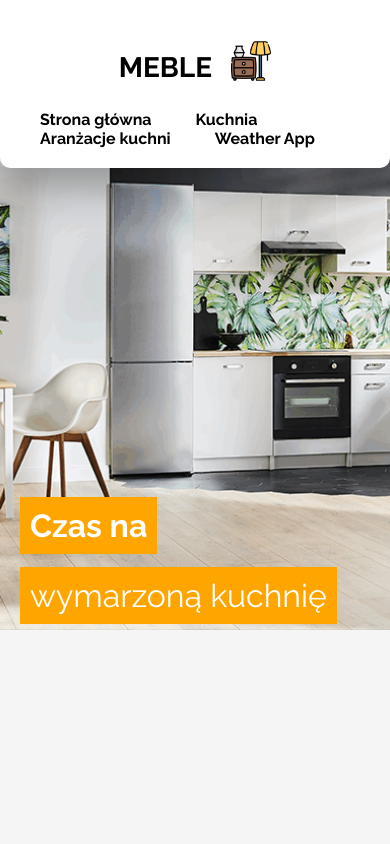
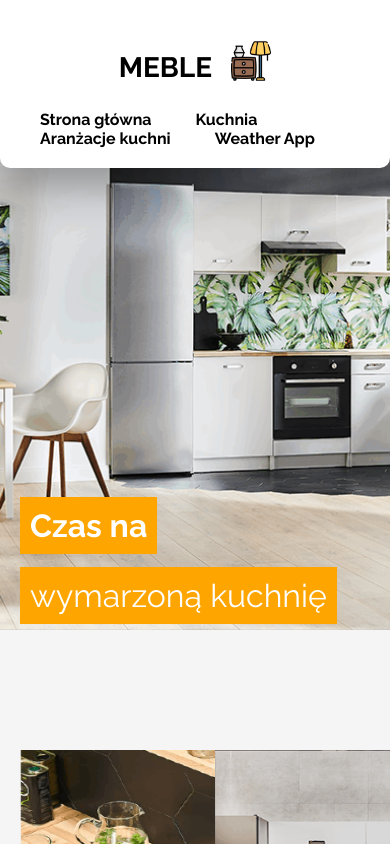
Before and after one commit to k-marczak/furniture-website, a plain HTML site: page index.html in a window 390 px wide. Shown: the top 844 px of the page. Drawn offline with nearby package versions, Linux system fonts and the light colour scheme.

Commit message:
fixing mobile

```diff
--- a/style.css
+++ b/style.css
@@ -13,6 +13,10 @@ html, body{
 }
 
 /* Nav */
+
+.wrapper{
+    overflow: hidden !important;
+}
 
 .nav{
     position: fixed;
@@ -47,14 +51,14 @@ html, body{
 
 .homepage{
     margin-top: 80px;
-    overflow-y: hidden !important;
+    overflow: hidden !important;
 
 }
 
 .homepage .container{
     background: url('./assets/HEADER_1500@1X\ \(1\).png') no-repeat center center/cover;
     height: 550px;
-    overflow: hidden;
+    overflow: hidden !important;
 }
 
 .homepage_header1{
@@ -430,9 +434,7 @@ html, body{
 
 @media screen and (max-width: 450px){
 
-    .homepage{
-        height: 100vh;
-    }
+
 
     .homepage_header1{
         font-size: 32px;
```
